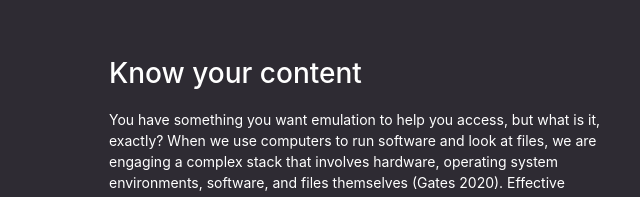
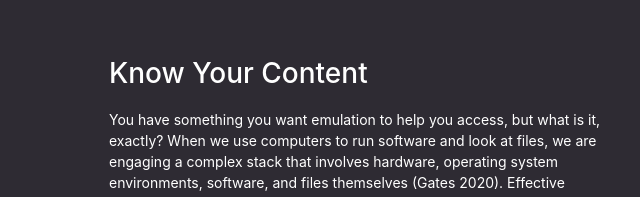
Before and after one commit to heleix/emulation-resources, a plain HTML site: page module-2/know-your-content.html in a window 1280 px wide. Shown: the top 197 px of the page, 461-1101 px from the left. Drawn offline with Linux system fonts and the light colour scheme; files whose address does not match are found by name.

Commit message:
Update capitalization

```diff
--- a/module-2/know-your-content.html
+++ b/module-2/know-your-content.html
@@ -30,7 +30,7 @@
 
 
       <section>
-        <h1>Know your content</h1>
+        <h1>Know Your Content</h1>
 
         <p>You have something you want emulation to help you access, but what is it, exactly? When we use computers to run software and look at files, we are engaging a complex stack that involves hardware, operating system environments, software, and files themselves (Gates 2020). Effective emulation will require determining the appropriate combination of these elements to produce the access result you want. While emulation can ease the hardware requirement, the other three must be considered to work together.</p>
 		<br>
```
